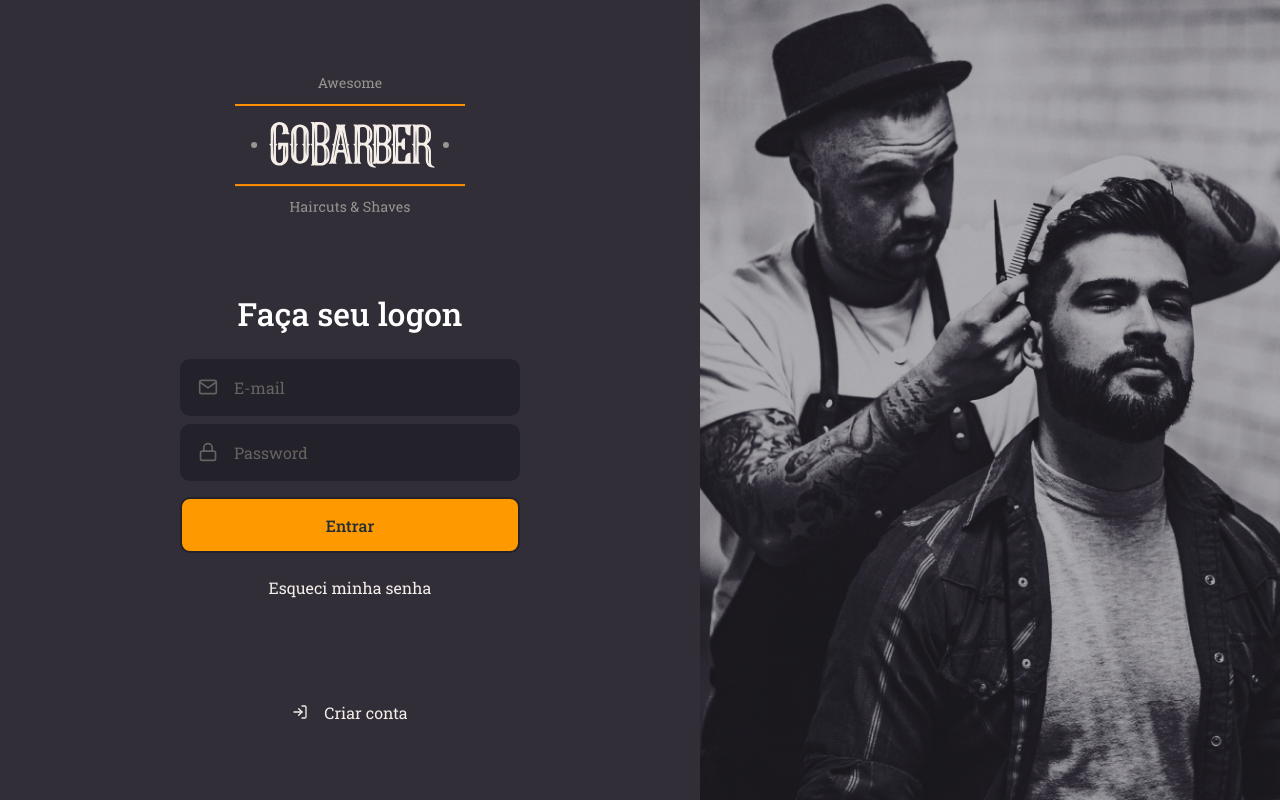
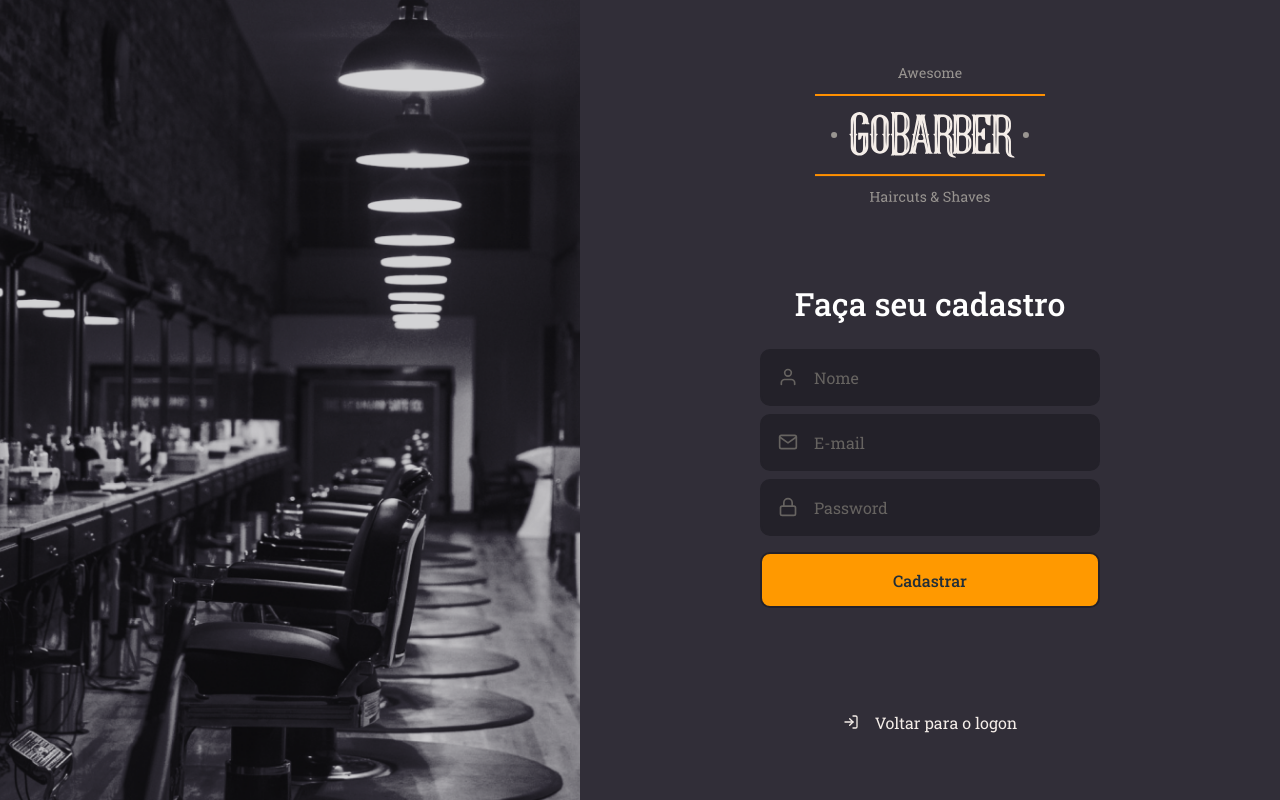
Before and after one commit to edergabriel/go-barber-web, a React (Create React App) app: page / in a window 1280 px wide. Built offline with nearby package versions, Linux system fonts and the light colour scheme.

Commit message:
Página de Cadastro

```diff
--- a/src/App.tsx
+++ b/src/App.tsx
@@ -1,10 +1,11 @@
 import React from 'react';
 
 import GlobalStyle from './styles/global';
-import SignIn from './pages/SignIn'
+import SignIn from './pages/SignIn';
+import SignUp from './pages/SignUp';
 const App: React.FC = () => (
   <>
-  <SignIn />
+  <SignUp />
   <GlobalStyle />
   </>
 )
--- /dev/null
+++ b/src/pages/SignUp/index.tsx
@@ -0,0 +1,37 @@
+import React from 'react';
+
+import logoImg from '../../assets/logo.svg';
+
+import Input from '../../components/Input';
+import Button from '../../components/Button';
+
+import { FiLogIn, FiMail, FiLock, FiUser }  from 'react-icons/fi';
+
+import { Container, Content, Background } from './styles';
+
+const SignUp: React.FC = () => (
+    <Container>
+        <Background />
+        <Content>
+            <img src={logoImg} alt="GoBarber" />
+
+            <form>
+                <h1>Faça seu cadastro</h1>
+
+                <Input name="nome" icon={FiUser} placeholder="Nome" />
+                <Input name="email" icon={FiMail} placeholder="E-mail" />
+                <Input name="password" icon={FiLock} type="password" placeholder="Password" />
+
+                <Button type="submit">Cadastrar</Button>
+            </form>
+
+            <a href="login">
+                <FiLogIn />
+                Voltar para o logon
+            </a>
+
+        </Content>
+    </Container>
+);
+
+export default SignUp;
--- /dev/null
+++ b/src/pages/SignUp/styles.ts
@@ -0,0 +1,71 @@
+import styled from 'styled-components';
+import { shade } from 'polished';
+
+import signUpBackgroundImg from '../../assets/sign-up-background.png';
+
+export const Container = styled.div`
+    height: 100vh;
+
+    display: flex;
+    align-items: stretch
+`
+
+export const Content = styled.div`
+    display: flex;
+    flex-direction: column;
+    align-items: center;
+    place-content: center;
+
+    width: 100%;
+    max-width: 700px;
+
+    form {
+        margin: 80px 0;
+        width: 340px;
+        text-align: center;
+
+        h1 {
+            margin-bottom: 24px;
+        }
+
+        a {
+            color: #f4ede8;
+            display: block;
+            margin-top: 24px;
+            text-decoration: none;
+            transition: color 0.2s;
+
+            &:hover {
+                color: ${shade(0.2, '#f4ede8')}
+            }
+        }
+    }
+
+    > a {
+        color: #f4ede8;
+        display: block;
+        margin-top: 24px;
+        text-decoration: none;
+        transition: color 0.2s;
+
+        display: flex;
+        align-items: center;
+
+        svg {
+            margin-right: 16px;
+        }
+
+        &:hover {
+            color: ${shade(0.2, '#f4ede8')}
+        }
+
+    }
+
+
+`
+
+export const Background = styled.div`
+    flex: 1;
+    background: url(${signUpBackgroundImg}) no-repeat center;
+    background-size: cover;
+`
```
Also changed, not shown: src/assets/sign-up-background.png (added), 1 other file (tests, documents, lock files or other folders).
